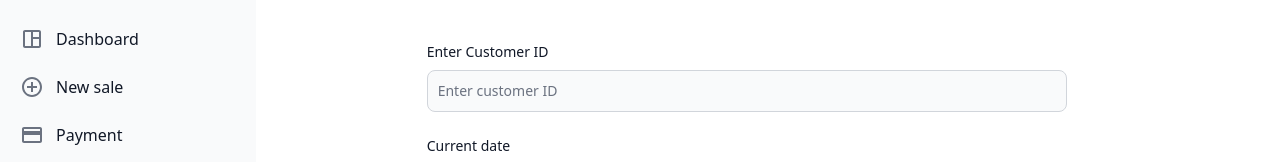
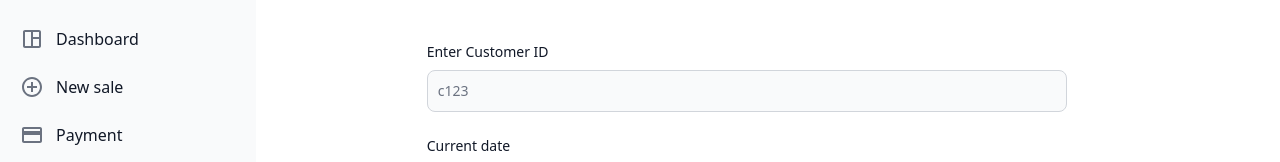
Before and after one commit to sandeepaMallawarachchi/ITP_Project, a React (Create React App) app in the folder frontend/: page /SalesSummary/1 in a window 1280 px wide. Shown: the part 150-312 px from the top of the page. Built offline with nearby package versions, Linux system fonts and the light colour scheme; no server answers.

Commit message:
add sale and sales summary

```diff
--- a/frontend/src/components/AddNewSale.js
+++ b/frontend/src/components/AddNewSale.js
@@ -77,7 +77,7 @@
                 <div class="mb-6">
                     <label for="cusID" className="block mb-2 text-sm font-medium text-gray-900 dark:text-white">Enter Customer ID</label>
                     <input
-                        type="password"
+                        type="text"
                         id="cusID"
                         className="bg-gray-50 border border-gray-300 text-gray-900 text-sm rounded-lg focus:ring-blue-500 focus:border-blue-500 block w-full p-2.5 dark:bg-gray-700 dark:border-gray-600 dark:placeholder-gray-400 dark:text-white dark:focus:ring-blue-500 dark:focus:border-blue-500"
                         placeholder="c123"
--- a/frontend/src/components/SalesSummary.js
+++ b/frontend/src/components/SalesSummary.js
@@ -33,13 +33,13 @@
 
     return (
         <div className='absolute mt-48 left-1/3 w-1/2 '>
-            <div class="mb-6">
+            <div className="mb-6">
                 <label for="cusID" className="block mb-2 text-sm font-medium text-gray-900 dark:text-white">Enter Customer ID</label>
                 <input
-                    type="password"
+                    type="text"
                     id="cusID"
-                    className="bg-gray-50 border border-gray-300 text-gray-900 text-sm rounded-lg focus:ring-blue-500 focus:border-blue-500 block w-full p-2.5 dark:bg-gray-700 dark:border-gray-600 dark:placeholder-gray-400 dark:text-white dark:focus:ring-blue-500 dark:focus:border-blue-500"                    placeholder="Enter customer ID"
-                    required
+                    placeholder="c123"
+                    className="bg-gray-50 border border-gray-300 text-gray-900 text-sm rounded-lg focus:ring-blue-500 focus:border-blue-500 block w-full p-2.5 dark:bg-gray-700 dark:border-gray-600 dark:placeholder-gray-400 dark:text-white dark:focus:ring-blue-500 dark:focus:border-blue-500"                    required
                     onChange={(e) => {
 
                         setCusID(e.target.value);
@@ -48,10 +48,10 @@
             </div>
 
             <form>
-                <div class="mb-6">
+                <div className="mb-6">
                     <label for="date" className="block mb-2 text-sm font-medium text-gray-900 dark:text-white">Current date</label>
                     <input
-                        type="password"
+                        type="text"
                         id="date"
                         className="bg-gray-50 border border-gray-300 text-gray-900 text-sm rounded-lg focus:ring-blue-500 focus:border-blue-500 block w-full p-2.5 dark:bg-gray-700 dark:border-gray-600 dark:placeholder-gray-400 dark:text-white dark:focus:ring-blue-500 dark:focus:border-blue-500"
                         required
@@ -59,10 +59,10 @@
                         value={salesSummary.date}
                     />
                 </div>
-                <div class="mb-6">
+                <div className="mb-6">
                     <label for="total" className="block mb-2 text-sm font-medium text-gray-900 dark:text-white">Total price</label>
                     <input
-                        type="password"
+                        type="text"
                         id="total"
                         className="bg-gray-50 border border-gray-300 text-gray-900 text-sm rounded-lg focus:ring-blue-500 focus:border-blue-500 block w-full p-2.5 dark:bg-gray-700 dark:border-gray-600 dark:placeholder-gray-400 dark:text-white dark:focus:ring-blue-500 dark:focus:border-blue-500"
                         required
@@ -72,7 +72,7 @@
                 </div>
 
                 <div className="relative overflow-x-auto shadow-md sm:rounded-lg mt-14">
-                    <table className="w-full text-sm text-left rtl:text-right text-gray-500 dark:text-gray-400">
+                    <table className="w-full text-sm text-left rtl:text-right text-gray-500 dark:text-gray-500">
                         <thead className="text-xs text-gray-700 uppercase bg-gray-50 dark:bg-gray-700 dark:text-gray-400">
                             <tr>
                                 <th scope="col" className="px-6 py-3">
```
